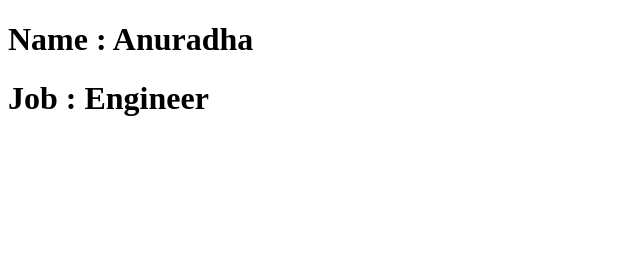
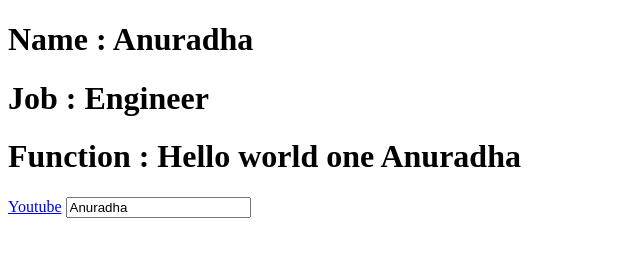
Before and after one commit to anuradha151/hands-on-vue, a plain HTML site: page index.html in a window 1280 px wide. Shown: the whole page, without its empty margins (0-640 px from the left). Drawn offline with nearby package versions, Linux system fonts and the light colour scheme.

Commit message:
data binding

```diff
--- a/app.js
+++ b/app.js
@@ -1,7 +1,14 @@
 new Vue({
-    el:'#vue-app',
-    data:{
-        name:'Anuradha',
-        job:'Engineer'
+    el: '#vue-app',
+    data: {
+        name: 'Anuradha',
+        job: 'Engineer',
+        website:'https://www.youtube.com/'
+    },
+    methods: {
+        greet: function (word) {
+            return 'Hello world' + ' ' + word + ' ' + this.name
+        }
     }
+
 });
--- a/index.html
+++ b/index.html
@@ -11,6 +11,9 @@
 <div id="vue-app">
     <h1>Name : {{name}}</h1>
     <h1>Job : {{job}}</h1>
+    <h1>Function : {{greet('one')}}</h1>
+    <a :href="website">Youtube</a>
+    <input type="text" v-bind:value="name"/>
 </div>
 
 <script src="app.js"></script>
```
